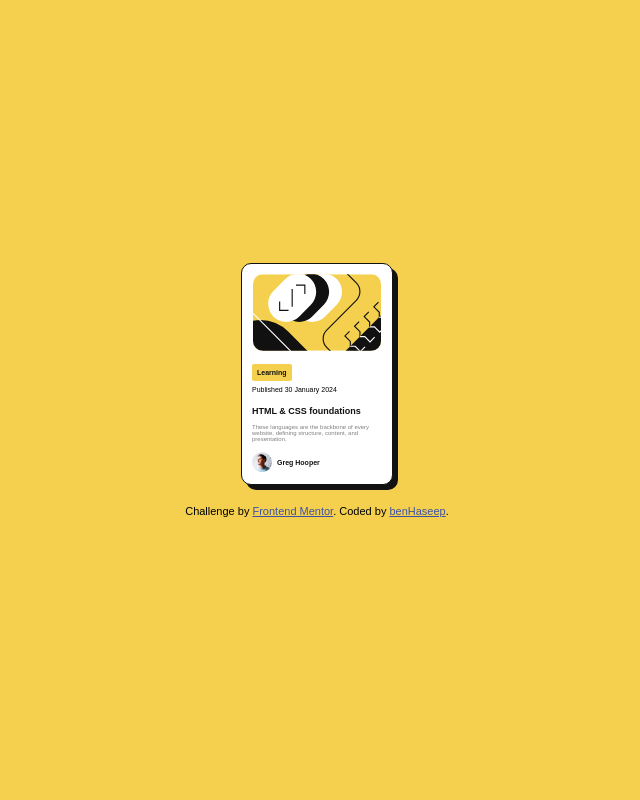
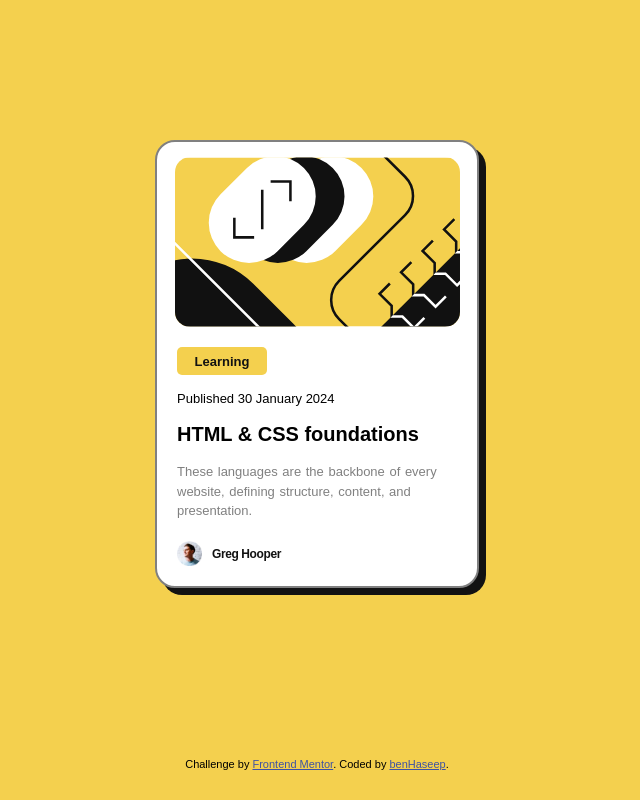
Before and after one commit to benHaseep/Blog-Preview-Card, a plain HTML site: page index.html in a window 1280 px wide. Shown: the whole page, without its empty margins (323-963 px from the left). Drawn offline with Linux system fonts and the light colour scheme.

Commit message:
index modified

```diff
--- a/index.html
+++ b/index.html
@@ -5,123 +5,31 @@
   <meta name="viewport" content="width=device-width, initial-scale=1.0">
 
   <title>Blog preview card</title>
-  <style>
-    .attribution { font-size: 11px; text-align: center; }
-    .attribution a { color: hsl(228, 45%, 44%); }
 
-    /* ----------------------------------- */
-    @import url('https://fonts.googleapis.com/css2?family=Figtree:wght@300;400;600;700;800&display=swap');
-    :root {
-      --yellos: hsl(47, 88%, 63%);
-      --white: hsl(0, 0%, 100%);
-      --grey: hsl(0, 0%, 50%);
-      --black: hsl(0, 0%, 7%);
-    }
-
-    body{
-      height: 100vh;
-      font-family: 'Figtree', sans-serif;
-      font-size: 16px;
-      display: flex;
-      align-items: center;
-      justify-content: center;
-      flex-direction: column;
-      background-color: var(--yellos);
-      margin: 0;
-      padding: 0;
-    }
-
-    .card {
-      width: 150px;
-      height: 220px;
-      background-color: var(--white);
-      border: 1px solid var(--black);
-      border-radius: 10px;
-      box-shadow: 5px 5px var(--black);
-    }
-    .article-pic {
-      height: 35%;
-      border-radius: 10px;
-      display: block;
-      margin: 10px auto;
-    }
-    .category-tag {
-      text-decoration: none;
-      color: var(--black);
-      background-color: var(--yellos);
-      padding: 5px;
-      margin: 10px;
-      border-radius: 2px;
-      font-size: 7px;
-      font-weight: 800;
-    }
-
-    .date {
-      font-size: 7px;
-      margin-left: 10px;
-    }
-
-    .title {
-      color: var(--black);
-      text-decoration: none;
-      font-size: 9px;
-      margin: 0 0 0 10px;
-      font-weight: 800;
-    }
-    .title:hover {
-      color: var(--yellos);
-    }
-    .discription {
-      color: var(--grey);
-      margin-left: 10px;
-      font-size: 6px;
-    }
-
-    .author {
-      display: flex;
-      align-items: center;
-      margin:10px;
-    }
-    .author img {
-      width: 20px;
-      margin-right: 5px;
-    }
-    .author a {
-      color: var(--black);
-      text-decoration: none;
-      font-size: 7px;
-      font-weight: 800;
-    }
-    footer {
-      margin: 20px;
-    }
-  </style>
+  <link rel="stylesheet" href="styles.css">
 </head>
 <body>
 
-    <section class="card">
-      <img class="article-pic" src="/images/illustration-article.svg" alt="">
+<div class="container">
+  <div class="card">
+    <div class="img">
+      <img src="images/illustration-article.svg" alt="">
+    </div>
+    <p class="category"><a href="#">Learning</a></p>
+    <p class="publish-date">Published 30 January 2024</p>
+    <h2 class="article-title">HTML & CSS foundations</h2>
+    <p class="article-description">These languages are the backbone of every website, defining structure, content, and presentation.</p>
+    <div class="author">
+      <img src="images/image-avatar.webp" alt="">
+      <a href="#">Greg Hooper</a>
+    </div>
+  </div>
 
-      <a class="category-tag" href="#">Learning</a>
+  <footer class="attribution">
+    Challenge by <a href="https://www.frontendmentor.io?ref=challenge" target="_blank">Frontend Mentor</a>.
+    Coded by <a href="#">benHaseep</a>.
+  </footer>
 
-      <p class="date">Published 30 January 2024</p>
-
-      <a href="#" class="title">HTML & CSS foundations</a>
-
-      <p class="discription">  These languages are the backbone of every website, defining structure, content, and presentation.
-      </p>
-
-      <div class="author">
-        <img src="/images/image-avatar.webp" alt="">
-        <a href="#">Greg Hooper</a>
-      </div>
-
-    </section>
-  <footer>
-    <div class="attribution">
-      Challenge by <a href="https://www.frontendmentor.io?ref=challenge" target="_blank">Frontend Mentor</a>.
-      Coded by <a href="#">benHaseep</a>.
-    </div>
-  </footer>
+</div>
 </body>
 </html>
```
Also changed, not shown: Screenshot.PNG (deleted).
